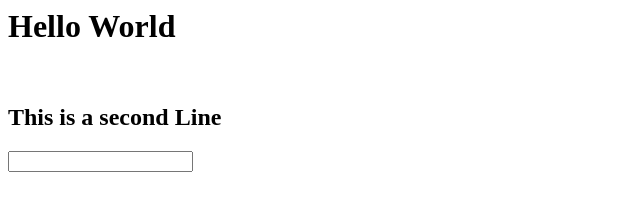
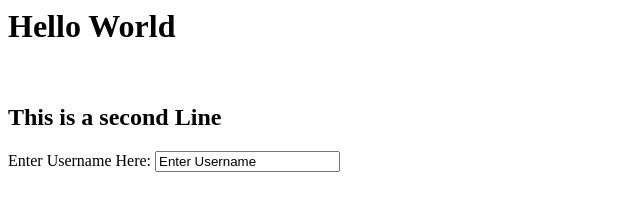
Before and after one commit to TimberForge/website-one, a plain HTML site: page index.html in a window 1280 px wide. Shown: the whole page, without its empty margins (0-640 px from the left). Drawn offline with Linux system fonts and the light colour scheme.

Commit message:
Update index.html

```diff
--- a/index.html
+++ b/index.html
@@ -3,6 +3,7 @@
 <h2>This is a second Line</h2>
 <div id="something">
   <form>
-    <input id="text1" name="text1" type="text">
+    <label for="user">Enter Username Here:</label>
+    <input id="user" name="user" type="text" value="Enter Username">
   </form>
 </div>
```
